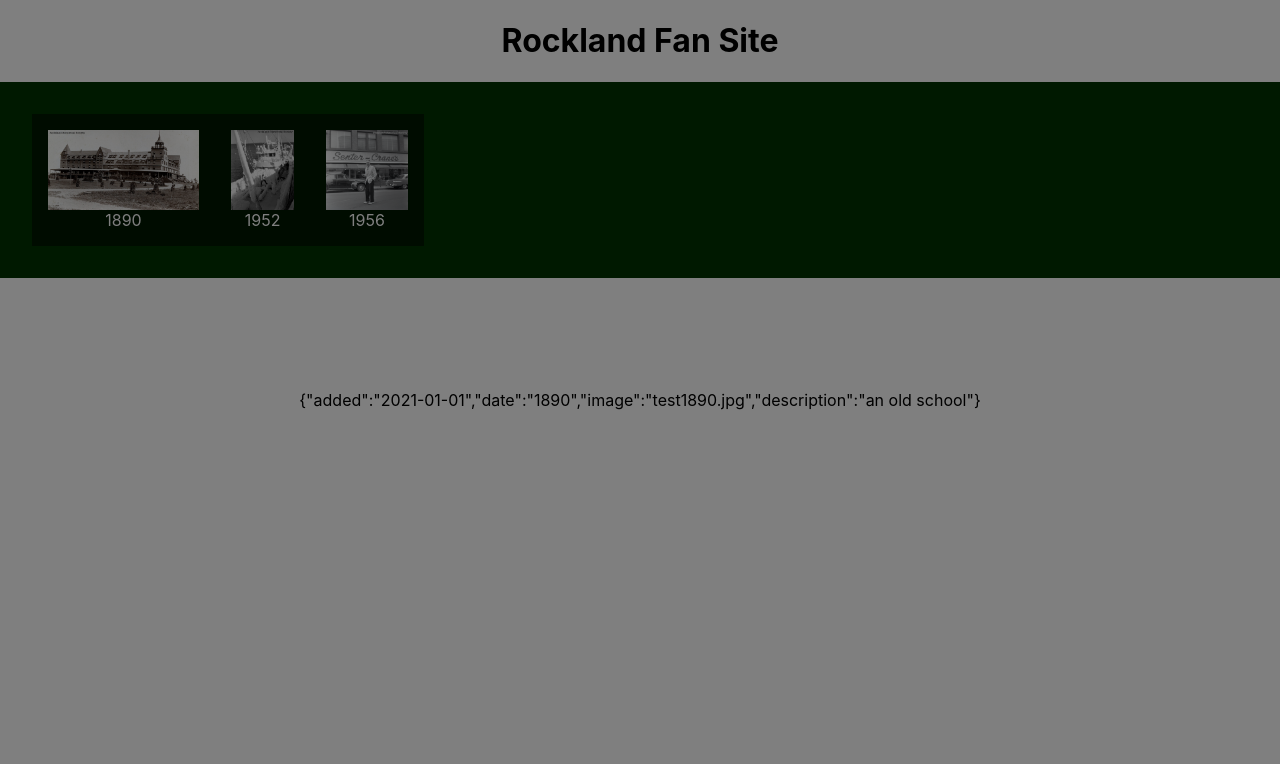
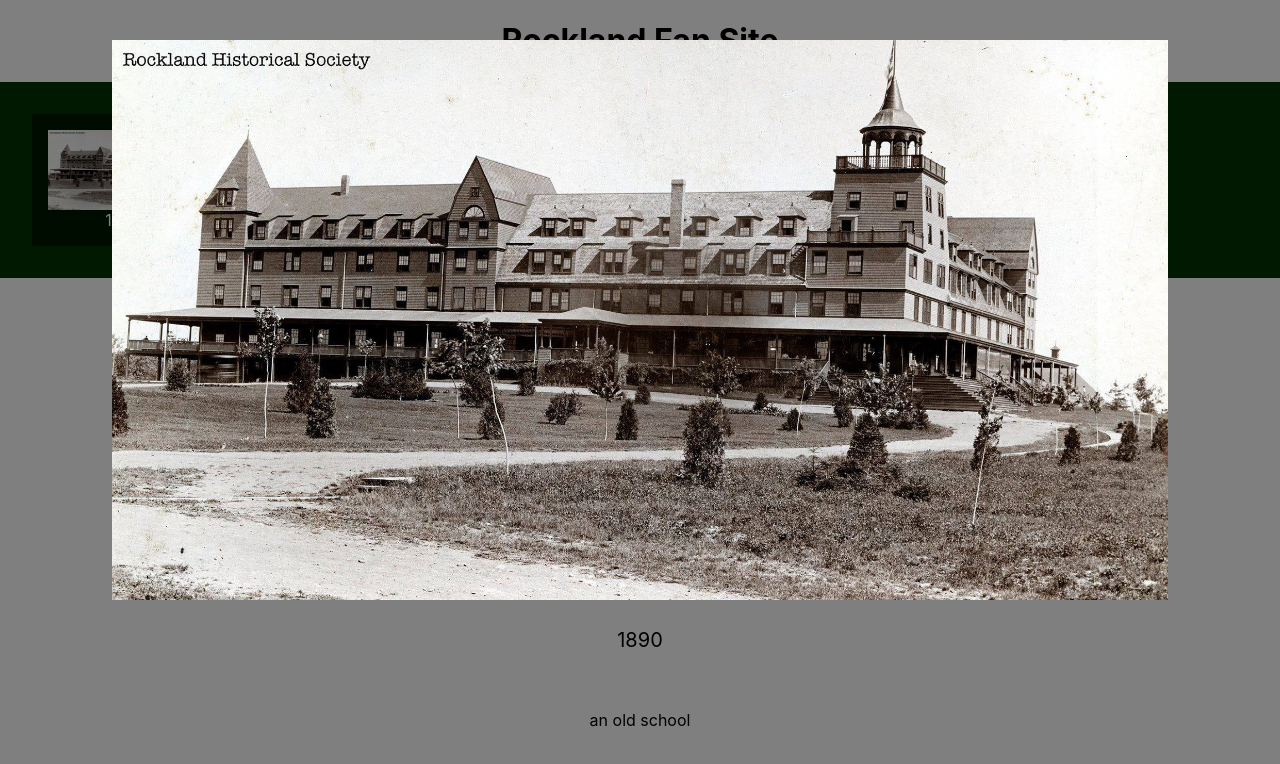
Before and after one commit to mpaulweeks/rockland, a React (Create React App) app: page / in a window 1280 px wide. Both pictures are taken after a click on the element "1890". Shown: the top 764 px of the page. Built offline with nearby package versions, Linux system fonts and the light colour scheme.

Commit message:
photoFocus

```diff
--- a/src/gallery/PhotoFocus.css
+++ b/src/gallery/PhotoFocus.css
@@ -11,3 +11,31 @@
   justify-content: center;
   align-items: center;
 }
+
+.PhotoImage {
+  height: 70vh;
+  width: 100%;
+
+  background-position: center;
+  background-repeat: no-repeat;
+  background-size: contain;
+}
+
+.PhotoDate {
+  height: 10vh;
+  font-size: 20px;
+
+  display: flex;
+  flex-direction: column;
+  justify-content: center;
+  align-items: center;
+}
+.PhotoDescription {
+  height: 10vh;
+  font-size: 16px;
+
+  display: flex;
+  flex-direction: column;
+  justify-content: center;
+  align-items: center;
+}
--- a/src/gallery/PhotoFocus.tsx
+++ b/src/gallery/PhotoFocus.tsx
@@ -7,9 +7,17 @@ interface PhotoFocusProps {
 }
 
 export function PhotoFocus(props: PhotoFocusProps) {
+  const hiRes = `images/${props.photo.image}`;
   return (
     <div className="PhotoFocus" onClick={props.onExit}>
-      {JSON.stringify(props.photo)}
+      <div
+        className="PhotoImage"
+        style={{backgroundImage: `url(${hiRes})`}}
+      >
+        &nbsp;
+      </div>
+      <div className="PhotoDate">{props.photo.date}</div>
+      <div className="PhotoDescription">{props.photo.description}</div>
     </div>
   )
 }
```
